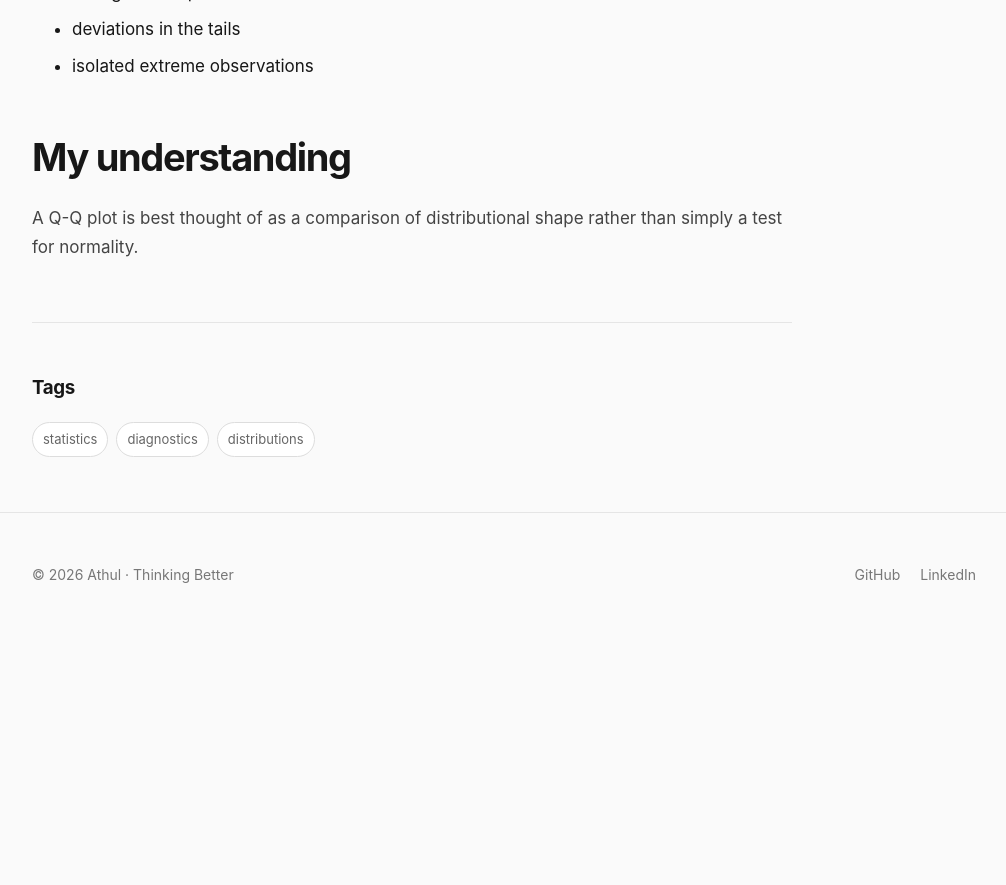
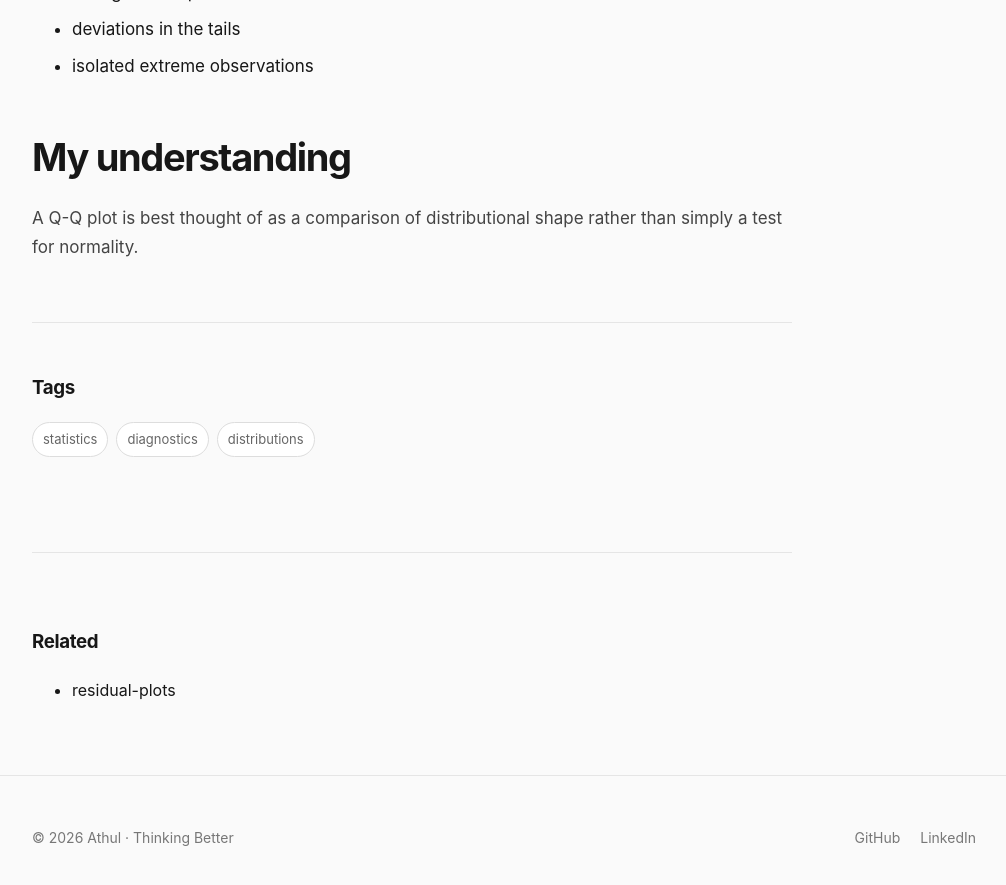
Before and after one commit to anorexigenic-specification58/anorexigenic-specification58.github.io, a Jekyll site: the page built from _notes/qq-plots.md, in a window 1280 px wide and 900 px high, scrolled down 1212 px. Shown: the top 885 px of the window, without its empty margins (136-1142 px from the left). Built offline with Jekyll 4.4.1, drawn with Linux system fonts in a browser that asks for light colours; before the commit the page ends 1848 px from its top, so only the background shows below that.

Commit message:
Add related section for residual-plots
Added related section to Q-Q plots documentation.

```diff
--- a/_notes/qq-plots.md
+++ b/_notes/qq-plots.md
@@ -7,6 +7,9 @@ tags:
   - statistics
   - diagnostics
   - distributions
+
+related:
+  - residual-plots
 
 status: developing
 ---
```
